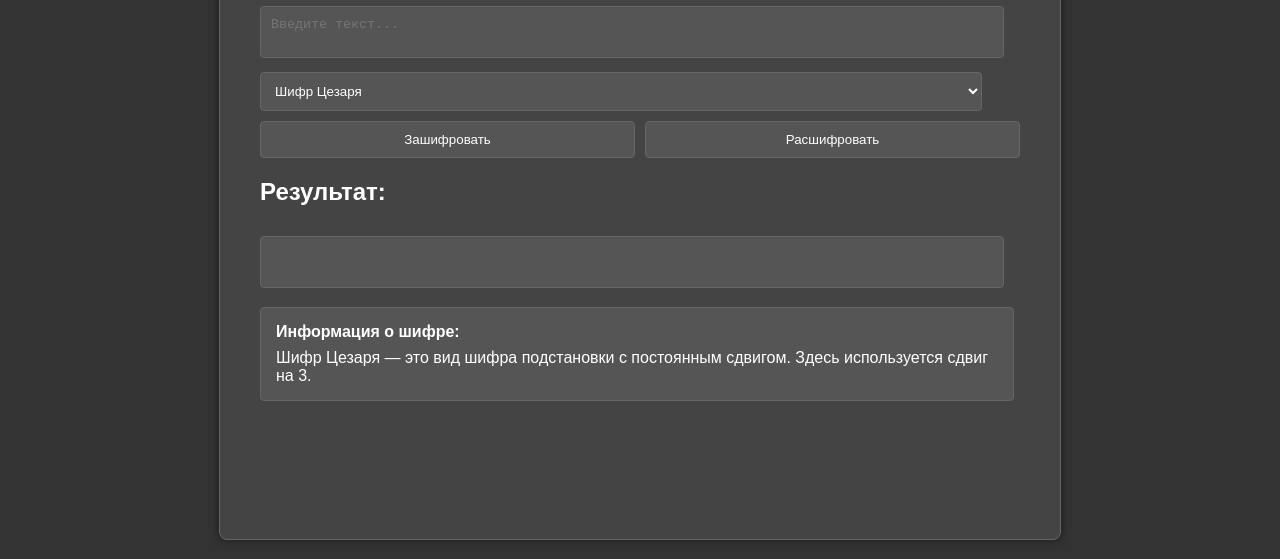
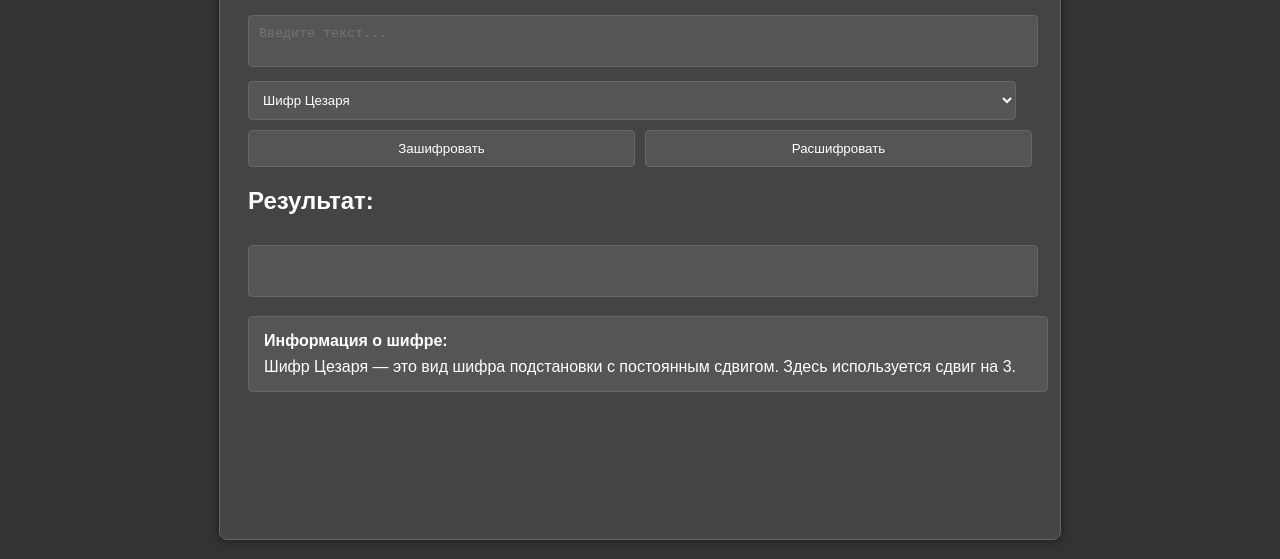
Before and after one commit to wdefarsdhtyfj/decoder, a plain HTML site: page index.html in a window 1280 px wide. Shown: the part 241-800 px from the top of the page. Drawn offline with Linux system fonts and the light colour scheme.

Commit message:
Update index.html

```diff
--- a/index.html
+++ b/index.html
@@ -21,7 +21,7 @@
       padding: 20px;
       border-radius: 8px;
       box-shadow: 0 0 10px rgba(0, 0, 0, 0.5);
-      width: 90%;
+      width: 95%;
       max-width: 800px;
       height: 90vh;
       display: flex;
@@ -31,7 +31,7 @@
     }
 
     textarea, select, button {
-      width: 95%;
+      width: 98%;
       margin-top: 10px;
       padding: 10px;
       border-radius: 4px;
@@ -61,7 +61,7 @@
       padding: 15px;
       border-radius: 4px;
       margin-top: 15px;
-      width: 95%;
+      width: 98%;
       border: 1px solid;
     }
 
@@ -71,7 +71,7 @@
     }
 
     .main-content {
-      width: 95%;
+      width: 98%;
     }
 
     a.minecraft-poem-link {
```
